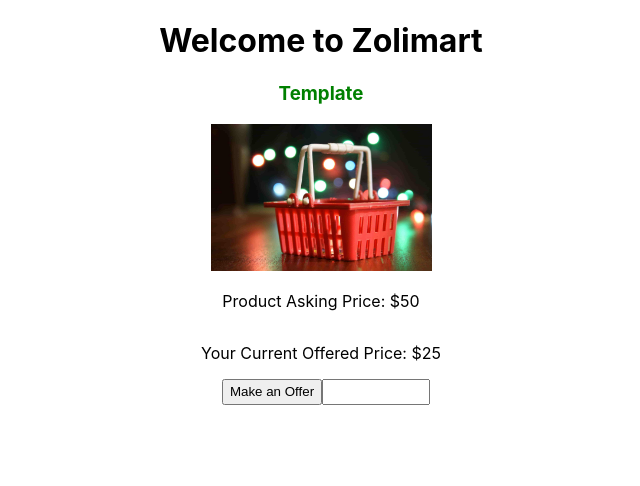
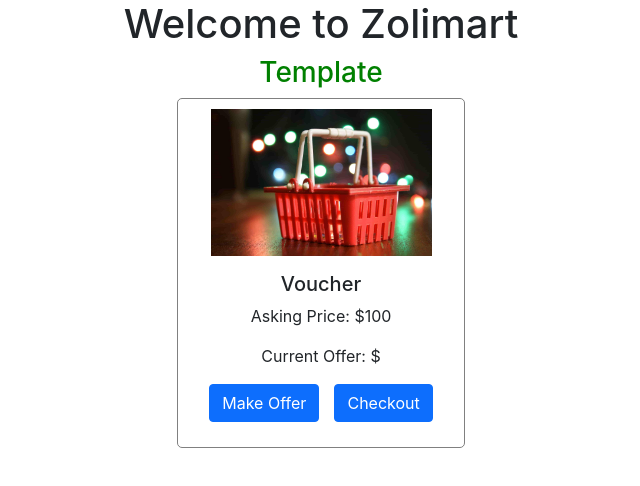
Before and after one commit to IkeGod30/zolimart_app, a React (Create React App) app in the folder haggle/: page / in a window 1280 px wide. Shown: the top 486 px of the page, without its empty margins (319-959 px from the left). Built offline with nearby package versions, Linux system fonts and the light colour scheme.

Commit message:
General Update

```diff
--- a/haggle/public/index.html
+++ b/haggle/public/index.html
@@ -9,6 +9,17 @@
       name="description"
       content="Web site created using create-react-app"
     />
+
+    <!-- Bootstrap Library -->
+
+<link href="https://cdn.jsdelivr.net/npm/bootstrap@5.0.2/dist/css/bootstrap.min.css" rel="stylesheet">
+
+<!-- Social Media Icon library -->
+
+<link rel="stylesheet" href="https://cdnjs.cloudflare.com/ajax/libs/font-awesome/4.7.0/css/font-awesome.min.css">
+
+
+
     <link rel="apple-touch-icon" href="%PUBLIC_URL%/logo192.png" />
     <!--
       manifest.json provides metadata used when your web app is installed on a
--- a/haggle/src/App.js
+++ b/haggle/src/App.js
@@ -5,7 +5,13 @@ function App() {
   return (
     <div className="App">
       <h1>Welcome to Zolimart</h1>
+
+      <div style={{display: 'flex', flexWrap: 'wrap', justifyContent: 'space-evenly'}}>
       <ProductComp />
+      {/* <ProductComp />
+      <ProductComp />
+      <ProductComp /> */}
+      </div>
 
     </div>
   );
--- a/haggle/src/components/Bargain/Bargain.css
+++ b/haggle/src/components/Bargain/Bargain.css
@@ -3,8 +3,18 @@
     align-items: center;
 } */
 
-.asking {
-    display: flex;
-    justify-content: center;
-    align-items: space-evenly;
+.asking,
+.offered {
+  display: flex;
+  justify-content: space-evenly;
+  align-items: flex-start;
 }
+
+.offer-input {
+  display: flex;
+  /* align-items: center; */
+  /* align-content: center; */
+  justify-content: center;
+  margin-top: 14px;
+  /* border: solid grey; */
+}
--- a/haggle/src/components/Bargain/Bargain.jsx
+++ b/haggle/src/components/Bargain/Bargain.jsx
@@ -2,20 +2,54 @@ import "./Bargain.css";
 
 function BargainPrice() {
   return (
-    <div className="bargain-div">
+    <>
+     <div className="card-body">
+          {/* <h5 className="card-title">Voucher</h5> */}
+          {/* <p className="card-text">
+            Some quick example text to build on the card title and make up the
+            bulk of the card's content.
+          </p> */}
+          {/* <div>
+            <p>Asking Price: $100 </p>
+            <p>Current Offer: $ </p>
+          </div>
+          <div style={{ display: "flex", justifyContent: "space-evenly" }}>
+            <button  onClick={""} className="btn btn-primary">
+              Make Offer
+            </button>
+            <button className="btn btn-primary">Checkout</button>
+          </div> */}
+        </div>
+
+
+    <section>
+    {/* <div className="bargain-div">
       <div className="asking">
         <p>Product Asking Price: $50</p>
       </div>
       <div className="offered">
-        <p>Your Current Offered Price: $25</p>
+        <p>Your Current Offered Price: None</p>
       </div>
       <div className="offer-input">
-        <button className="btn1" onClick={""}>
+        <button
+          style={{
+            backgroundColor: "lightgrey",
+            color: "black",
+            fontWeight: "bolder",
+          }}
+          className="btn1"
+          onClick={""}
+        >
           Make an Offer
-        </button>
-        <input onChange={""} className="offer_price" />
-      </div>
-    </div>
+        </button> */}
+
+
+        {/* <input onChange={""} className="offer_price" /> */}
+      {/* </div>
+    </div> */}
+    </section>
+
+    </>
   );
 }
 
--- a/haggle/src/components/Product/Product.jsx
+++ b/haggle/src/components/Product/Product.jsx
@@ -7,10 +7,7 @@ function ProductComp() {
     <div>
       <h3 className="first">Template</h3>
       <ProdImg />
-      <BargainPrice />
-
-
-
+      {/* <BargainPrice /> */}
     </div>
   );
 }
@@ -33,7 +30,6 @@ function ValidateEntry() {
   if (Offer != null) {
     alert("Please type in a valid amount in dollars");
   }
-
 }
 
 export default ProductComp;
--- a/haggle/src/components/ProductImage/ProductImage.jsx
+++ b/haggle/src/components/ProductImage/ProductImage.jsx
@@ -1,12 +1,41 @@
-import './ProductImg.css';
+import "./ProductImg.css";
 import basket from "../assets/voucher.jpg";
 
 function ProdImg() {
-    return(
-        <>
-          <img width="221" src={basket} />
-        </>
-    )
+  return (
+    <>
+      <div
+        className="card"
+        style={{
+          width: "18rem",
+          height: "350px",
+          margin: "0 auto",
+          borderRadius: "5px",
+          border: "solid gray 1px",
+        }}
+      >
+        <img
+          width="221"
+          src={basket}
+          style={{ margin: "0 auto", marginTop: "10px" }}
+        />
+        {/* <img src="..." class="card-img-top" alt="..."> */}
+        <div className="card-body">
+          <h5 className="card-title">Voucher</h5>
+          <div>
+            <p>Asking Price: $100 </p>
+            <p>Current Offer: $ </p>
+          </div>
+          <div style={{ display: "flex", justifyContent: "space-evenly" }}>
+            <button onClick={""} className="btn btn-primary">
+              Make Offer
+            </button>
+            <button className="btn btn-primary">Checkout</button>
+          </div>
+        </div>
+      </div>
+    </>
+  );
 }
 
 export default ProdImg;
```
